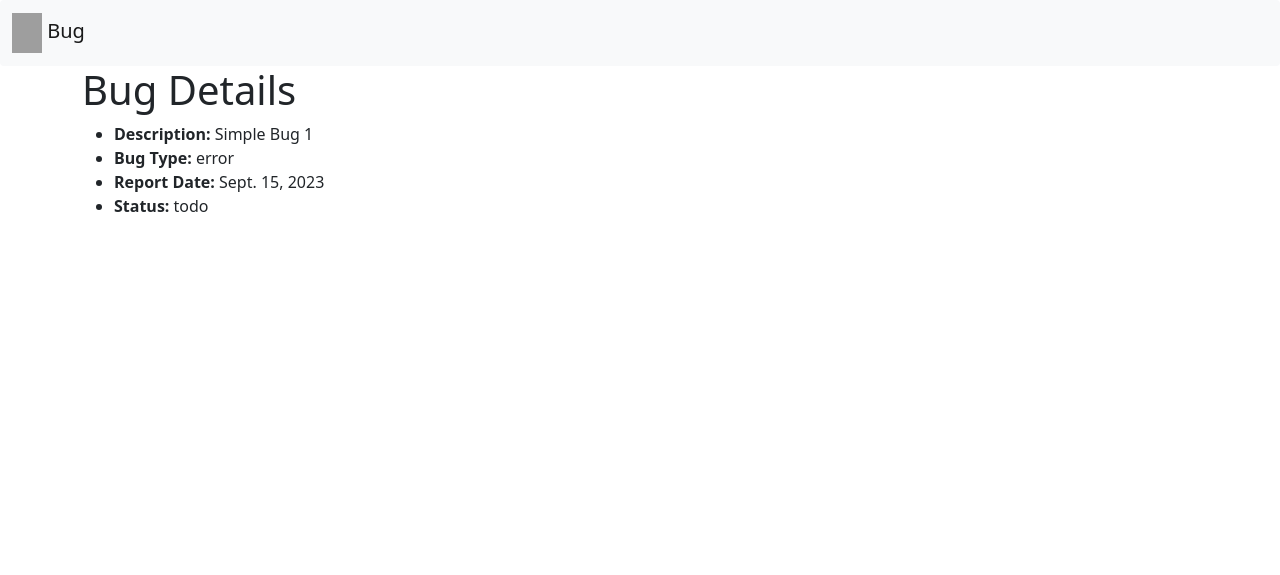
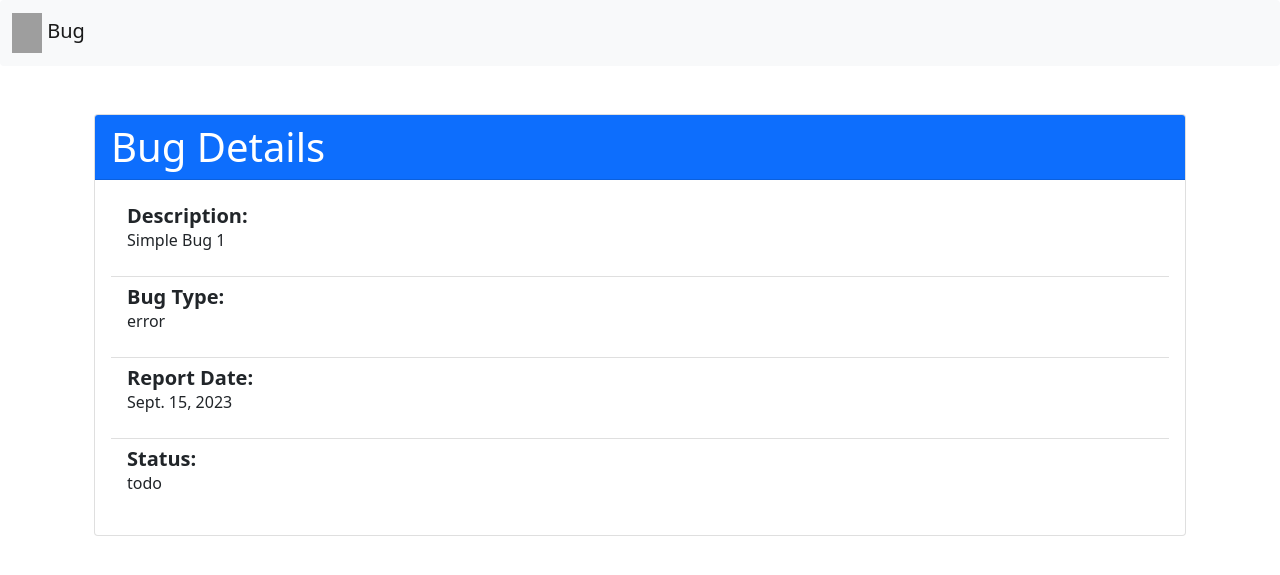
Before and after one commit to Chukwukaoranile/myproject, a Django app: page /bug/bug/1/ in a window 1280 px wide. Shown: the top 575 px of the page. Run offline with Django 4.2, Linux system fonts and the light colour scheme; data comes from the database, SQL or seed files in the repository; both versions use the stored data as it was after the commit; grey boxes are pictures that could not be loaded.

Commit message:
Styled the view bug page and registered a bug from the admin

```diff
--- a/bug/templates/bug/view_bug.html
+++ b/bug/templates/bug/view_bug.html
@@ -1,12 +1,32 @@
 {% extends "bug/base.html" %}
 {% block content %}
 
-<h1>Bug Details</h1>
-<ul>
-  <li><strong>Description: </strong>{{ bug.description }}</li>
-  <li><strong>Bug Type: </strong>{{ bug.bug_type }}</li>
-  <li><strong>Report Date: </strong>{{ bug.report_date }}</li>
-  <li><strong>Status: </strong>{{ bug.status }}</li>
-</ul>
+<div class="container mt-5">
+    <div class="card">
+        <div class="card-header bg-primary text-white">
+            <h1 class="mb-0">Bug Details</h1>
+        </div>
+        <div class="card-body">
+            <ul class="list-group list-group-flush">
+                <li class="list-group-item">
+                    <h5 class="mb-0"><strong>Description:</strong></h5>
+                    <p>{{ bug.description }}</p>
+                </li>
+                <li class="list-group-item">
+                    <h5 class="mb-0"><strong>Bug Type:</strong></h5>
+                    <p>{{ bug.bug_type }}</p>
+                </li>
+                <li class="list-group-item">
+                    <h5 class="mb-0"><strong>Report Date:</strong></h5>
+                    <p>{{ bug.report_date }}</p>
+                </li>
+                <li class="list-group-item">
+                    <h5 class="mb-0"><strong>Status:</strong></h5>
+                    <p>{{ bug.status }}</p>
+                </li>
+            </ul>
+        </div>
+    </div>
+</div>
 
 {% endblock content %}
```
Also changed, not shown: db.sqlite3.
